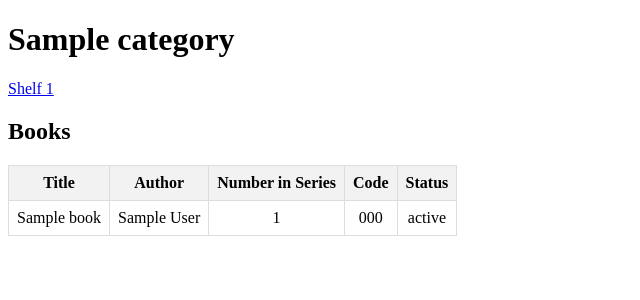
After one commit to erdemy885/libTrack, a Flask app: page /library/category/1 in a window 1280 px wide. The commit adds this page. Shown: the top 300 px of the page, without its empty margins (0-640 px from the left). Run offline with Flask 3, Linux system fonts and the light colour scheme; a user stored in the database is signed in; tables that the repository leaves empty hold one stand-in row (values such as "Sample post").

Commit message:
add route to view category

```diff
--- a/app/models.py
+++ b/app/models.py
@@ -9,13 +9,13 @@ class User(UserMixin, db.Model):
 
 class Shelf(db.Model):
     id = db.Column(db.Integer, primary_key=True)
-    num = db.Column(db.Integer)
+    num = db.Column(db.Integer, nullable=False)
     user_id = db.Column(db.Integer, db.ForeignKey('user.id'))
     categories = db.relationship('Category', backref='shelf')
 
 class Category(db.Model):
     id = db.Column(db.Integer, primary_key=True)
-    num = db.Column(db.Integer)
+    num = db.Column(db.Integer, nullable=False)
     name = db.Column(db.String(100), nullable=False)
     code = db.Column(db.String(5), nullable=False)
     shelf_id = db.Column(db.Integer, db.ForeignKey('shelf.id'))
@@ -26,4 +26,6 @@ class Book(db.Model):
     title = db.Column(db.String(500), nullable=False)
     author = db.Column(db.String(100), nullable=False)
     num_in_series = db.Column(db.Integer)
+    code = db.Column(db.String(15), nullable=False)
+    status = db.Column(db.String(10), nullable=False)
     category_id = db.Column(db.Integer, db.ForeignKey('category.id'))
--- a/app/routes/library.py
+++ b/app/routes/library.py
@@ -1,6 +1,6 @@
 from flask import Blueprint, render_template, request, redirect, url_for
 from flask_login import login_required, current_user
-from ..models import Shelf, Category
+from ..models import Shelf, Category, Book
 from .. import db
 
 library = Blueprint('library', __name__)
@@ -10,6 +10,16 @@ library = Blueprint('library', __name__)
 def home():
     shelves = Shelf.query.filter_by(user_id=current_user.id).all()
     return render_template('library.html', data=shelves)
+
+@library.route('/category/<int:catid>')
+@login_required
+def category(catid):
+    current_category = Category.query.get(catid)
+    if current_category.shelf.user_id == current_user.id:
+        books = Book.query.filter_by(category_id=catid).all()
+        return render_template('category.html', data=books, current_category=current_category)
+    else:
+        return "Restricted Access"
 
 @library.route('/movecategory/<int:shelfid>/<int:catid>')
 @login_required
--- /dev/null
+++ b/app/templates/category.html
@@ -0,0 +1,48 @@
+{% extends 'base.html' %}
+
+{% block head %}
+<title>{{ current_category.name }}</title>
+<style>
+    table {
+        border-collapse: collapse;
+    }
+
+    th, td {
+        padding: 8px;
+        text-align: center;
+        border: 1px solid #ddd;
+    }
+
+    th {
+        background-color: #f2f2f2;
+    }
+
+    .movecat {
+        border: none;
+    }
+</style>
+{% endblock %}
+
+{% block body %}
+<h1>{{ current_category.name }}</h1>
+<div><a href="{{ url_for('library.shelf', shelfid=current_category.shelf_id) }}">Shelf {{ current_category.shelf.num }}</a></div>
+<table>
+    <h2>Books</h2>
+    <tr>
+        <th>Title</th>
+        <th>Author</th>
+        <th>Number in Series</th>
+        <th>Code</th>
+        <th>Status</th>
+    </tr>
+    {% for row in data %}
+        <tr>
+            <td>{{ row.title }}</td>
+            <td>{{ row.author }}</td>
+            <td>{{ row.num_in_series }}</td>
+            <td>{{ row.code }}</td>
+            <td>{{ row.status }}</td>
+        </tr>
+    {% endfor %}
+</table>
+{% endblock %}
--- a/app/templates/shelf.html
+++ b/app/templates/shelf.html
@@ -25,9 +25,9 @@
 
 {% block body %}
 <h1>Shelf {{ current_shelf.num }}</h1>
-<h2>Categories</h2>
 <div><a href="{{ url_for('library.home') }}">Library</a></div>
 <table>
+    <h2>Categories</h2>
     <tr>
         <th>Category Number</th>
         <th>Category Name</th>
@@ -36,7 +36,7 @@
     {% for row in data %}
         <tr>
             <td>{{ row.num }}</td>
-            <td>{{ row.name }}</td>
+            <td><a href="{{ url_for('library.category', catid=row.id) }}">{{ row.name }}</a></td>
             <td>{{ row.code }}</td>
             <td class="movecat">
                 <select id="select{{ row.id }}">
```
Also changed, not shown: app/templates/dashboard.html (+6 -1 lines).
